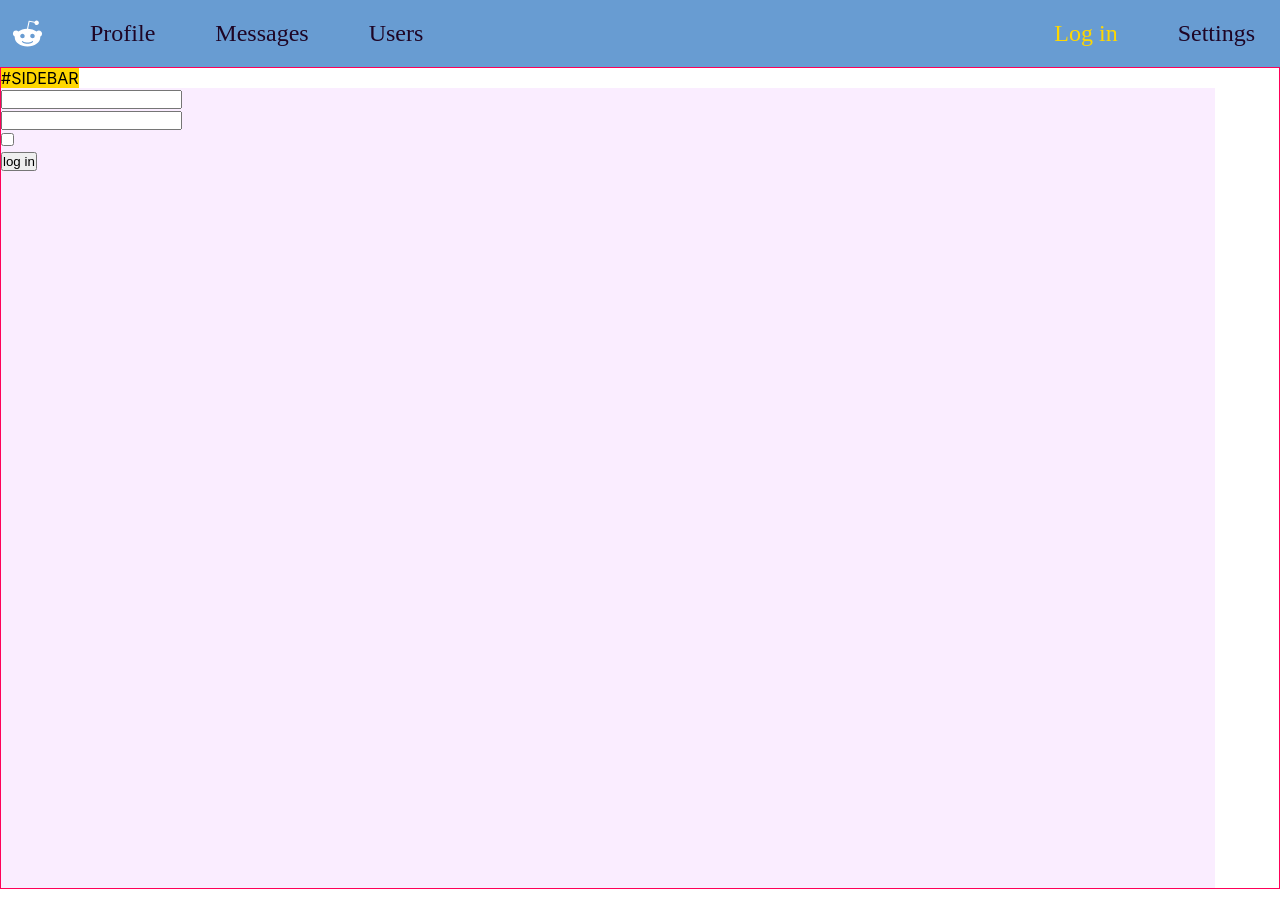
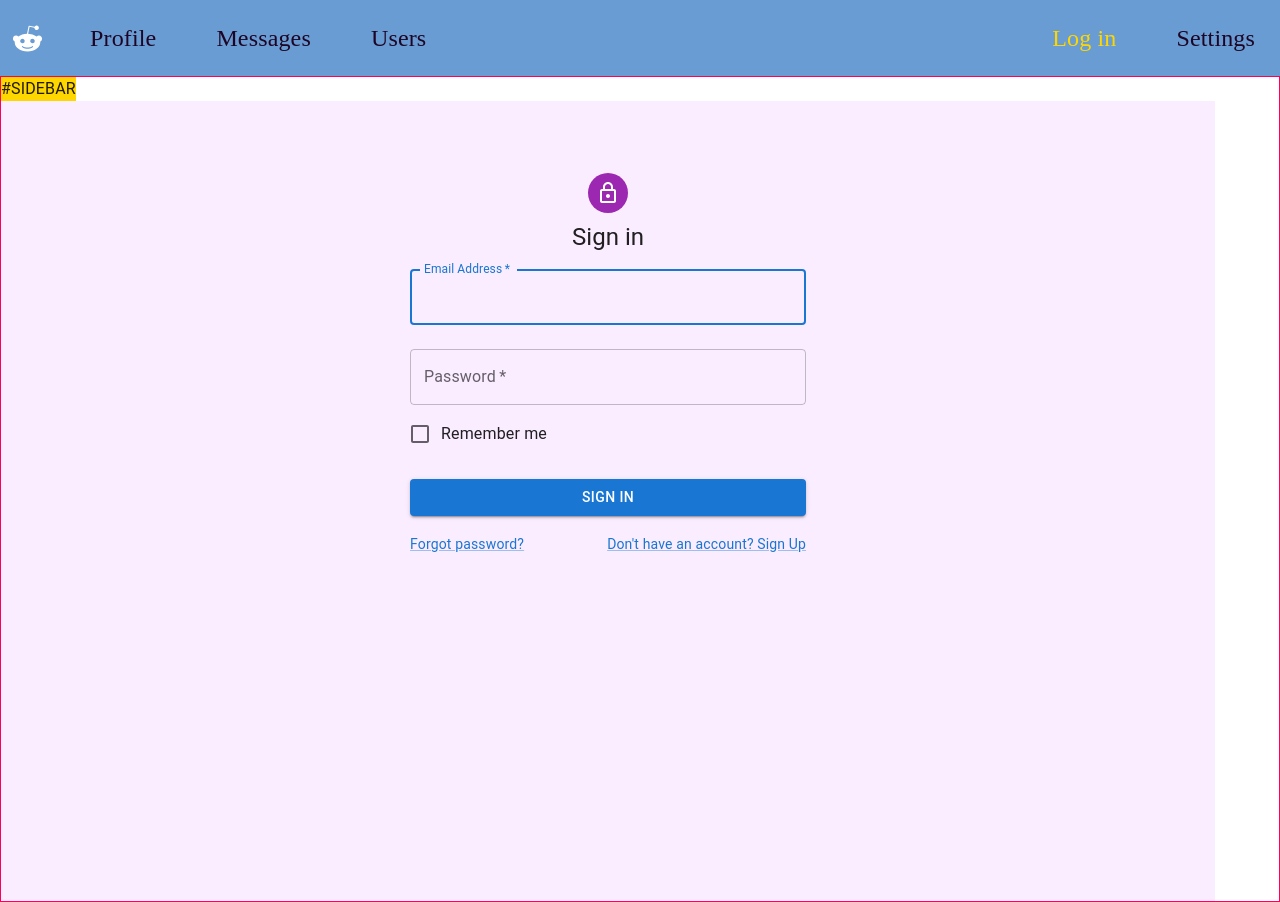
Before and after one commit to romchesko-pazzi/samurai-way, a React (Create React App) app: page /logIn in a window 1280 px wide. Built offline with nearby package versions, Linux system fonts and the light colour scheme; no server answers.

Commit message:
feat: add SignIn form

```diff
--- a/src/App.tsx
+++ b/src/App.tsx
@@ -1,13 +1,13 @@
 import React from 'react';
 import "./App.css";
+import {BrowserRouter, Route} from "react-router-dom";
 import {Sidebar} from "./components/Sidebar/Sidebar";
-import {BrowserRouter, Route} from "react-router-dom";
 import {Settings} from "./components/Settings/Settings";
+import {SignIn} from "./components/Login/SignIn";
 import UsersContainer from "./components/Users/UsersContainer";
 import ProfileContainer from "./components/Profile/ProfileContainer";
 import HeaderContainer from "./components/Header/HeaderContainer";
-import {DialogsContainer} from "./components/Dialogs/DialogsContainer";
-import {LoginForm} from "./components/Login/LoginForm";
+import DialogsContainer from "./components/Dialogs/DialogsContainer";
 
 
 const App = () => {
@@ -25,7 +25,7 @@
                     <Route path={"/users/"}
                            render={() => <UsersContainer/>}/>
                     <Route path={"/logIn/"}
-                           render={() => <LoginForm/>}/>
+                           render={() => <SignIn/>}/>
                     <Route path={"/settings/"}
                            render={() => <Settings/>}/>
                 </div>
--- a/src/components/Login/LoginForm.tsx
+++ /dev/null
@@ -1,46 +0,0 @@
-import React from 'react';
-import {SubmitHandler, useForm} from "react-hook-form";
-import {loginTC} from "../../store/reducers/AuthReducer";
-import {Redirect} from "react-router-dom";
-import {useAppDispatch, useAppSelector} from "../../store/hooks";
-
-export type FormDataType = {
-    email: string
-    password: string
-    rememberMe: boolean
-}
-
-export const LoginForm = () => {
-    const isAuth = useAppSelector(state => state.auth.isAuth);
-    const dispatch = useAppDispatch();
-    const {handleSubmit, register, reset} = useForm<FormDataType>();
-
-    const onSubmit: SubmitHandler<FormDataType> = (data) => {
-        const {email, password, rememberMe} = data;
-        dispatch(loginTC(email, password, rememberMe));
-        reset();
-    }
-
-    if (isAuth) {
-        return <Redirect to={"/profile/"}/>
-    }
-
-    return (
-        <form onSubmit={handleSubmit(onSubmit)}>
-            <div>
-                <input type={"email"}{...register("email")}/>
-            </div>
-            <div>
-                <input type={"password"} {...register("password")}/>
-            </div>
-            <div>
-                <input type={"checkbox"} {...register("rememberMe")}/>
-            </div>
-            <div>
-                <button>
-                    log in
-                </button>
-            </div>
-        </form>
-    );
-};
--- /dev/null
+++ b/src/components/Login/SignIn.tsx
@@ -0,0 +1,113 @@
+import * as React from 'react';
+import Avatar from '@mui/material/Avatar';
+import Button from '@mui/material/Button';
+import CssBaseline from '@mui/material/CssBaseline';
+import TextField from '@mui/material/TextField';
+import FormControlLabel from '@mui/material/FormControlLabel';
+import Checkbox from '@mui/material/Checkbox';
+import Link from '@mui/material/Link';
+import Grid from '@mui/material/Grid';
+import Box from '@mui/material/Box';
+import LockOutlinedIcon from '@mui/icons-material/LockOutlined';
+import Typography from '@mui/material/Typography';
+import Container from '@mui/material/Container';
+import {createTheme, ThemeProvider} from '@mui/material/styles';
+import {SubmitHandler, useForm} from "react-hook-form";
+import {useAppDispatch, useAppSelector} from "../../store/hooks";
+import {loginTC} from "../../store/reducers/AuthReducer";
+import {Redirect} from "react-router-dom";
+
+export type FormDataType = {
+    email: string
+    password: string
+    rememberMe: boolean
+}
+
+const theme = createTheme();
+
+export const SignIn = () => {
+    const isAuth = useAppSelector(state => state.auth.isAuth);
+    const dispatch = useAppDispatch();
+
+    const {register, handleSubmit, reset,} = useForm<FormDataType>({
+        mode: "onBlur"
+    });
+    const onSubmit: SubmitHandler<FormDataType> = (data) => {
+        const {email, password, rememberMe} = data;
+        dispatch(loginTC(email, password, rememberMe));
+        reset();
+    };
+    if (isAuth) {
+        return <Redirect to={"/profile/"}/>
+    }
+
+    return (
+        <ThemeProvider theme={theme}>
+            <Container component="main" maxWidth="xs">
+                <CssBaseline/>
+                <Box
+                    sx={{
+                        marginTop: 8,
+                        display: 'flex',
+                        flexDirection: 'column',
+                        alignItems: 'center',
+                    }}
+                >
+                    <Avatar sx={{m: 1, bgcolor: 'secondary.main'}}>
+                        <LockOutlinedIcon/>
+                    </Avatar>
+                    <Typography component="h1" variant="h5">
+                        Sign in
+                    </Typography>
+                    <form onSubmit={handleSubmit(onSubmit)}>
+                        <TextField
+                            margin="normal"
+                            required
+                            fullWidth
+                            id="email"
+                            label="Email Address"
+                            autoComplete="email"
+                            autoFocus
+                            {...register("email")}
+                        />
+                        <TextField
+                            margin="normal"
+                            required
+                            fullWidth
+                            label="Password"
+                            type="password"
+                            id="password"
+                            autoComplete="current-password"
+                            {...register("password")}
+                        />
+                        <FormControlLabel
+                            control={<Checkbox value="remember" color="primary"/>}
+                            label="Remember me"
+                            {...register("rememberMe")}
+                        />
+                        <Button
+                            type={"submit"}
+                            fullWidth
+                            variant="contained"
+                            sx={{mt: 3, mb: 2}}
+                        >
+                            Sign In
+                        </Button>
+                        <Grid container>
+                            <Grid item xs>
+                                <Link href="#" variant="body2">
+                                    Forgot password?
+                                </Link>
+                            </Grid>
+                            <Grid item>
+                                <Link href="#" variant="body2">
+                                    {"Don't have an account? Sign Up"}
+                                </Link>
+                            </Grid>
+                        </Grid>
+                    </form>
+                </Box>
+            </Container>
+        </ThemeProvider>
+    );
+}
```
